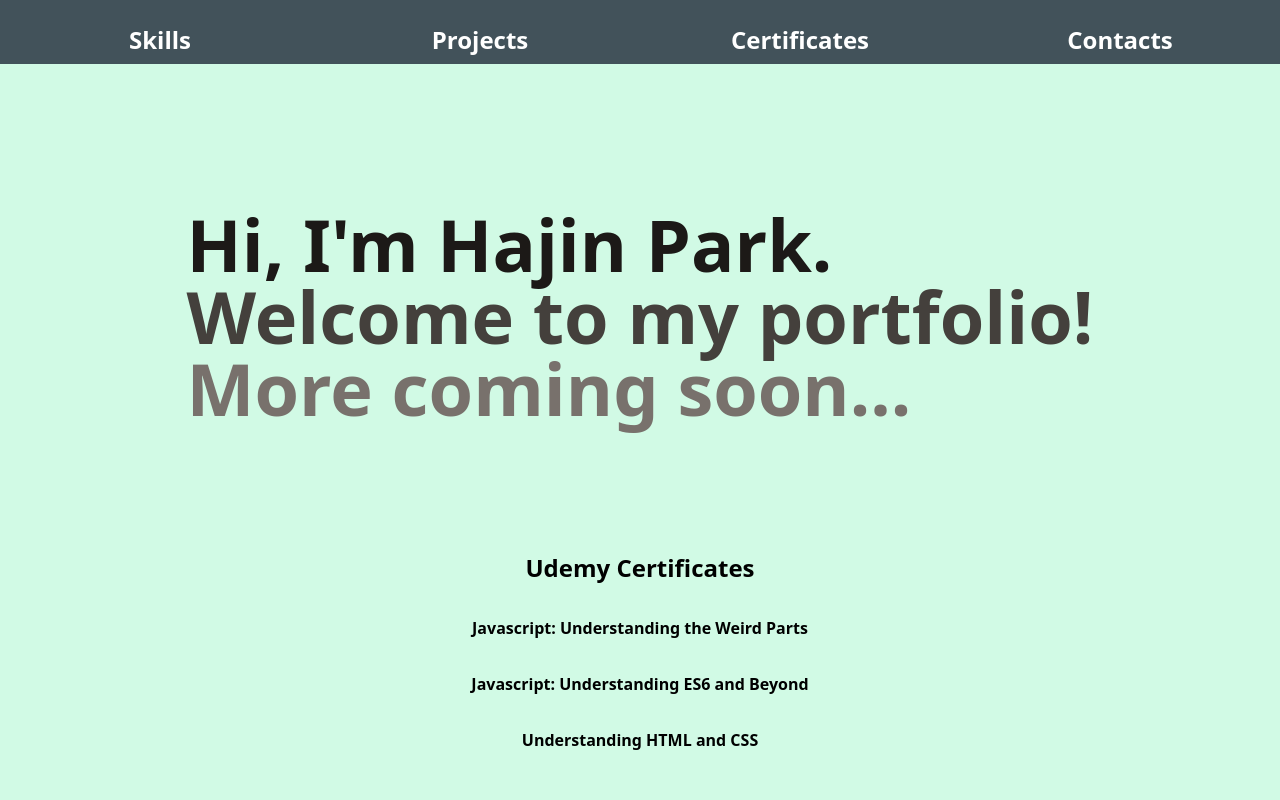
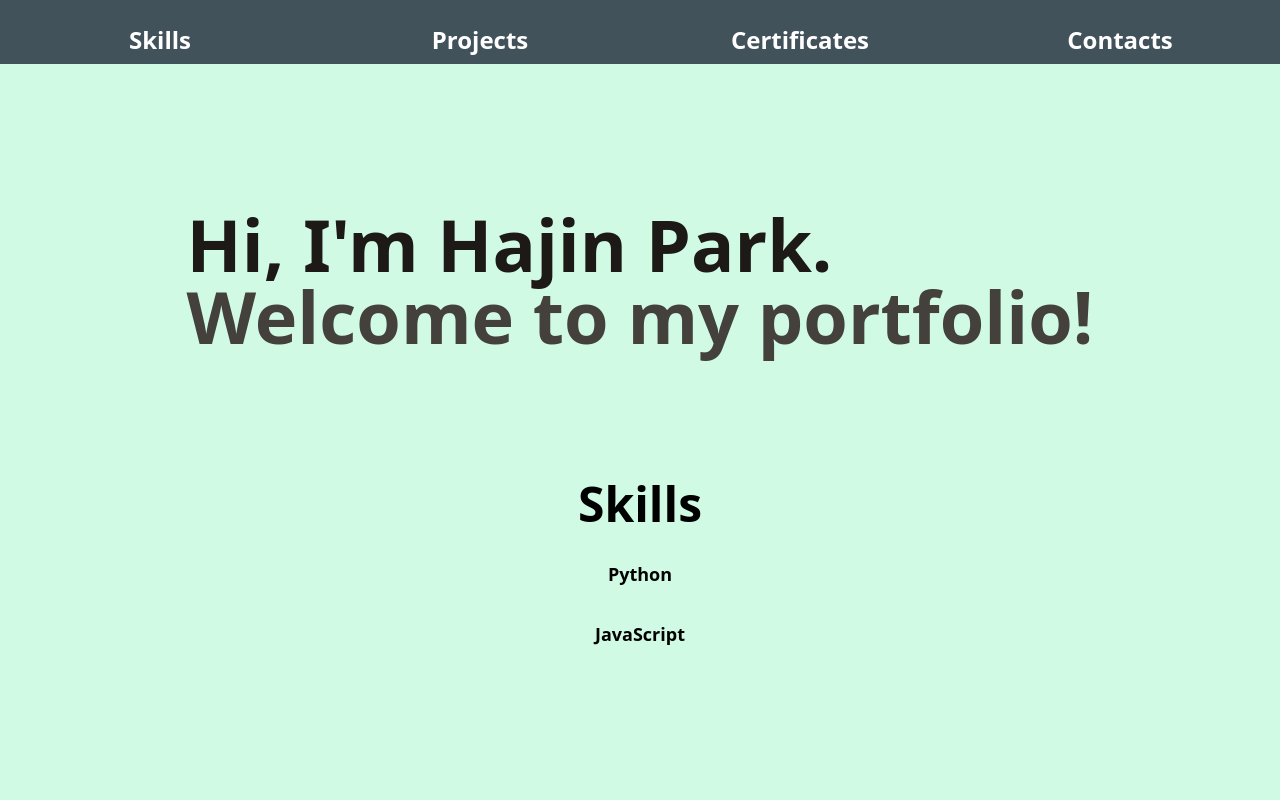
Before and after one commit to hajin-park/hajin-park.github.io, a React (Create React App) app: page / in a window 1280 px wide. Shown: the top 800 px of the page. Built offline with nearby package versions, Linux system fonts and the light colour scheme.

Commit message:
Added skills section

```diff
--- a/public/index.html
+++ b/public/index.html
@@ -1,5 +1,5 @@
 <!DOCTYPE html>
-<html lang="en">
+<html lang="en" class="scroll-smooth">
   <head>
     <meta charset="utf-8" />
     <meta name="viewport" content="width=device-width, initial-scale=1" />
--- a/src/App.js
+++ b/src/App.js
@@ -1,5 +1,6 @@
 import { useState } from 'react'
 import NavigationBar from './components/NavigationBar'
+import Skills from './components/Skills'
 import Header from './components/Header'
 import CertificateList from './components/CertificateList'
 import CertificateData from './data/CertificateData'
@@ -11,6 +12,7 @@ export default function App() {
         <>
             <NavigationBar />
             <Header />
+            <Skills />
             <CertificateList certificates={certificates}/>
         </>
     )
--- a/src/components/CertificateItem.jsx
+++ b/src/components/CertificateItem.jsx
@@ -1,7 +1,7 @@
 export default function CertificateItem({ item }) {
     return (
         <li>
-            <p class='font-semibold'>{item.name}</p>
+            <p class='font-semibold text-lg'>{item.name}</p>
         </li>
     )
 }
--- a/src/components/CertificateList.jsx
+++ b/src/components/CertificateList.jsx
@@ -2,11 +2,13 @@ import CertificateItem from './CertificateItem'
 
 export default function CertificateList({ certificates }) {
     return (
-        <ul className='flex flex-col mt-32 items-center gap-y-8'>
-            <h2 className='font-black text-2xl'>Udemy Certificates</h2>
-            {certificates.map((item) => (
-                <CertificateItem className='' key={item.id} item={item}/>
-            ))}
-        </ul>
+        <article id='certificates' className='grid mt-32'>
+            <h2 className='text-center mb-8 font-bold text-5xl'>Udemy Certificates</h2>
+            <ul className='flex flex-col items-center gap-y-8'>
+                {certificates.map((item) => (
+                    <CertificateItem className='' key={item.id} item={item}/>
+                ))}
+            </ul>
+        </article>
     )
 }
--- a/src/components/Header.jsx
+++ b/src/components/Header.jsx
@@ -16,7 +16,6 @@ export default function Header() {
         <header id='header-container' className='opacity-0 w-fit mx-auto mt-52 transition-opacity duration-2000'>
             <h1 className='text-7xl font-bold text-stone-900'>Hi, I'm Hajin Park.</h1>
             <p className='text-7xl font-bold text-stone-700'>Welcome to my portfolio!</p>
-            <p className='text-7xl font-bold text-stone-500'>More coming soon...</p>
         </header>
     )
 }
--- a/src/components/NavigationBar.jsx
+++ b/src/components/NavigationBar.jsx
@@ -1,10 +1,10 @@
 export default function NavigationBar() {
     return (
-        <nav className='flex pb-2 text-center items-end w-full h-16 bg-gray-800 fixed bg-opacity-50 hover:bg-opacity-80 top-0'>
-            <p className='basis-1/2 text-2xl font-bold hover:font-black text-white'><a href="#skills">Skills</a></p>
-            <p className='basis-1/2 text-2xl font-bold hover:font-black text-white'><a href="#projects">Projects</a></p>
-            <p className='basis-1/2 text-2xl font-bold hover:font-black text-white'><a href="#certificates">Certificates</a></p>
-            <p className='basis-1/2 text-2xl font-bold hover:font-black text-white'><a href="#about">Contacts</a></p>
+        <nav className='flex pb-2 text-center items-end w-full h-16 bg-gray-800 fixed bg-opacity-50 text-slate-900 hover:text-white hover:bg-opacity-80 top-0'>
+            <p className='basis-1/2 text-2xl font-bold hover:font-black'><a href="#skills">Skills</a></p>
+            <p className='basis-1/2 text-2xl font-bold hover:font-black'><a href="#projects">Projects</a></p>
+            <p className='basis-1/2 text-2xl font-bold hover:font-black'><a href="#certificates">Certificates</a></p>
+            <p className='basis-1/2 text-2xl font-bold hover:font-black'><a href="#about">Contacts</a></p>
         </nav>
     )
 }
--- /dev/null
+++ b/src/components/Skills.jsx
@@ -0,0 +1,11 @@
+export default function Skills() {
+    return (
+        <article id='skills' className="grid mt-32">
+            <h2 className='text-center text-5xl font-bold'>Skills</h2>
+            <ul className='text-center font-semibold text-lg'>
+                <li className='my-8'>Python</li>
+                <li className='my-8'>JavaScript</li>
+            </ul>
+        </article>
+    )
+}
```
